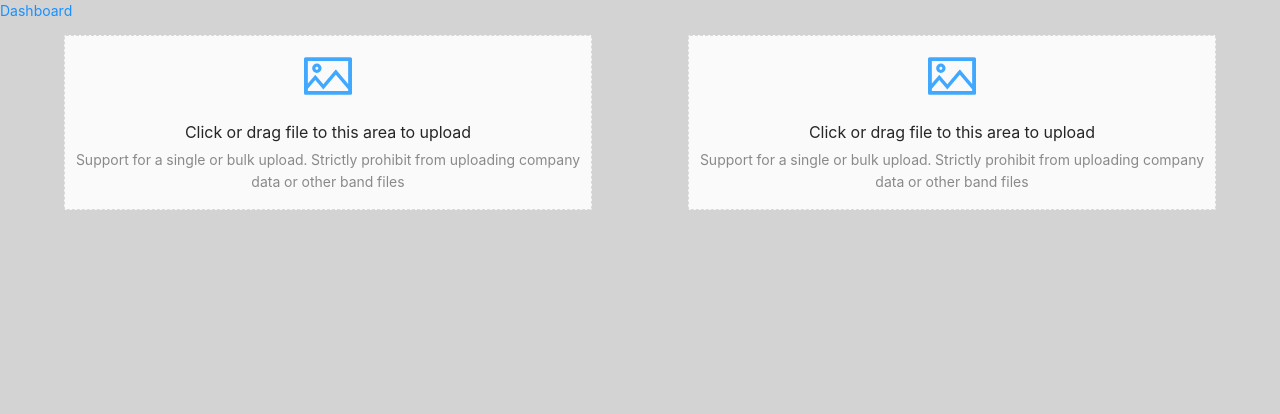
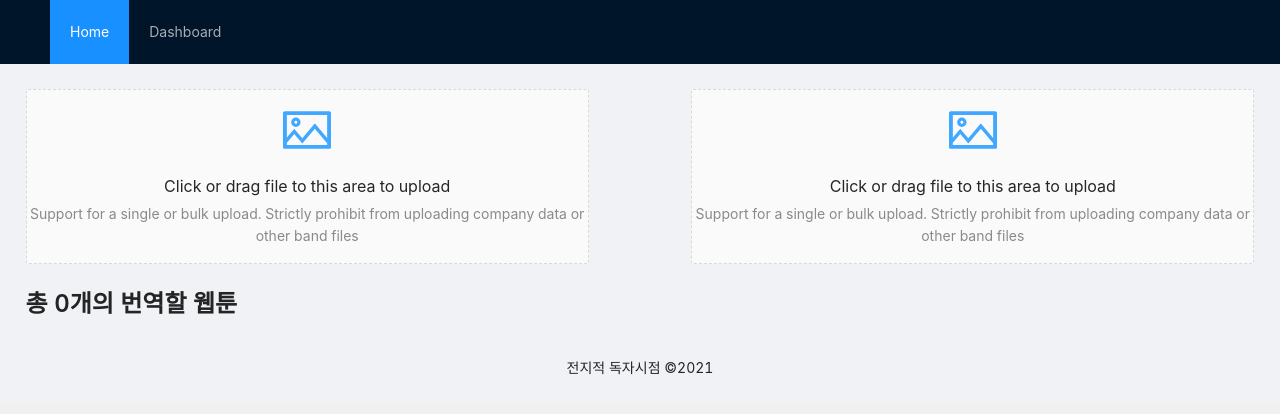
Before and after one commit to ntxq/SWM-Frontend, a React (Create React App) app: page / in a window 1280 px wide. Shown: the top 414 px of the page. Built offline with nearby package versions, Linux system fonts and the light colour scheme.

Commit message:
Preview uploaded image

```diff
--- a/src/components/Home/Preview.js
+++ b/src/components/Home/Preview.js
@@ -1,16 +1,37 @@
 import React from "react";
 import { useSelector } from "react-redux";
-import { Image } from "antd";
+import { Image, Typography, Card, Row, Col } from "antd";
+
+function CropImage(props) {
+  return (
+    <div className="crop">
+      <Image src={props.url} className="preview_image" />
+    </div>
+  );
+}
 
 function Preview(props) {
   const webtoons = useSelector((state) => state.webtoon.images);
 
   return (
-    <>
-      {webtoons.map((url) => (
-        <Image src={url} />
-      ))}
-    </>
+    <div className="preview">
+      <Typography.Title level={3}>
+        총 {webtoons.length}개의 번역할 웹툰
+      </Typography.Title>
+      <Row>
+        {webtoons.map(([url, name]) => (
+          <Col span={4}>
+            <Card
+              hoverable
+              cover={<CropImage url={url} />}
+              className="preview_card"
+            >
+              <Card.Meta title={name} />
+            </Card>
+          </Col>
+        ))}
+      </Row>
+    </div>
   );
 }
 
--- a/src/components/Home/WebtoonDrop.js
+++ b/src/components/Home/WebtoonDrop.js
@@ -15,11 +15,12 @@ function WebtoonDrop(props) {
     accept: "image/*",
     multiple: true,
     directory: true,
-    async beforeUpload(file, fileList) {
+    showUploadList: false,
+    async beforeUpload(file) {
       console.log(file);
       let objectURL = URL.createObjectURL(file);
       console.log(objectURL);
-      dispatch(upload(objectURL));
+      dispatch(upload([objectURL, file.name]));
       return false;
     },
   };
--- a/src/contexts/webtoonDropSlice.js
+++ b/src/contexts/webtoonDropSlice.js
@@ -9,7 +9,7 @@ export const webtoonDropSlice = createSlice({
   initialState,
   reducers: {
     upload: (state, action) => {
-      state.images = state.images.concat(action.payload);
+      state.images = state.images.concat([action.payload]);
     },
   },
 });
--- a/src/pages/DashBoard.js
+++ b/src/pages/DashBoard.js
@@ -1,5 +1,6 @@
 import React from "react";
 import { useSelector } from "react-redux";
+import { Link } from "react-router-dom";
 import { Image } from "antd";
 
 function DashBoard(props) {
@@ -7,6 +8,9 @@ function DashBoard(props) {
 
   return (
     <>
+      <Link to='/'>
+        Home
+      </Link>
       {webtoons.map((url) => (
         <Image src={url} />
       ))}
--- a/src/pages/Home.js
+++ b/src/pages/Home.js
@@ -1,15 +1,27 @@
 import React from "react";
-import { Row, Col } from "antd";
+import { Row, Col, Layout, Menu } from "antd";
 import { Link } from "react-router-dom";
 
 import WebtoonDrop from "../components/Home/WebtoonDrop";
 import Preview from "../components/Home/Preview";
 import "../styles/Home.css";
 
+const { Header, Content, Footer } = Layout;
+
 function Home(props) {
   return (
-    <div className="Home">
+    <Layout className="home">
+      <Header>
+        <Menu theme="dark" mode="horizontal" defaultSelectedKeys={["1"]}>
+          <Menu.Item key={1}>
+            <Link to="/">Home</Link>
+          </Menu.Item>
+          <Menu.Item key={2}>
             <Link to="/dashboard">Dashboard</Link>
+          </Menu.Item>
+        </Menu>
+      </Header>
+      <Content className="content">
         <div className="upload">
           <Row>
             <Col span={11}>
@@ -24,7 +36,9 @@ function Home(props) {
         <div className="preview">
           <Preview />
         </div>
-    </div>
+      </Content>
+      <Footer className="footer">전지적 독자시점 ©2021</Footer>
+    </Layout>
   );
 }
 
--- a/src/styles/Home.css
+++ b/src/styles/Home.css
@@ -1,3 +1,21 @@
 .upload {
-    padding: 1% 5% 1% 5%;
+  padding: 2% 0;
 }
+
+.content {
+  padding: 0 2%;
+}
+
+.footer {
+  text-align: center;
+}
+
+.preview_card {
+  flex: "auto";
+  margin: 2%;
+}
+
+.crop {
+  height: 25vh;
+  overflow: hidden;
+}
--- a/src/styles/index.css
+++ b/src/styles/index.css
@@ -1,3 +1,3 @@
 body {
-    background: lightgrey;
+    background: #f0f0f0;
 }
```
Also changed, not shown: public/SWM_Logos_White.png (added), 1 other file (tests, documents, lock files or other folders). Lines whose indentation alone changed are shown as unchanged.
